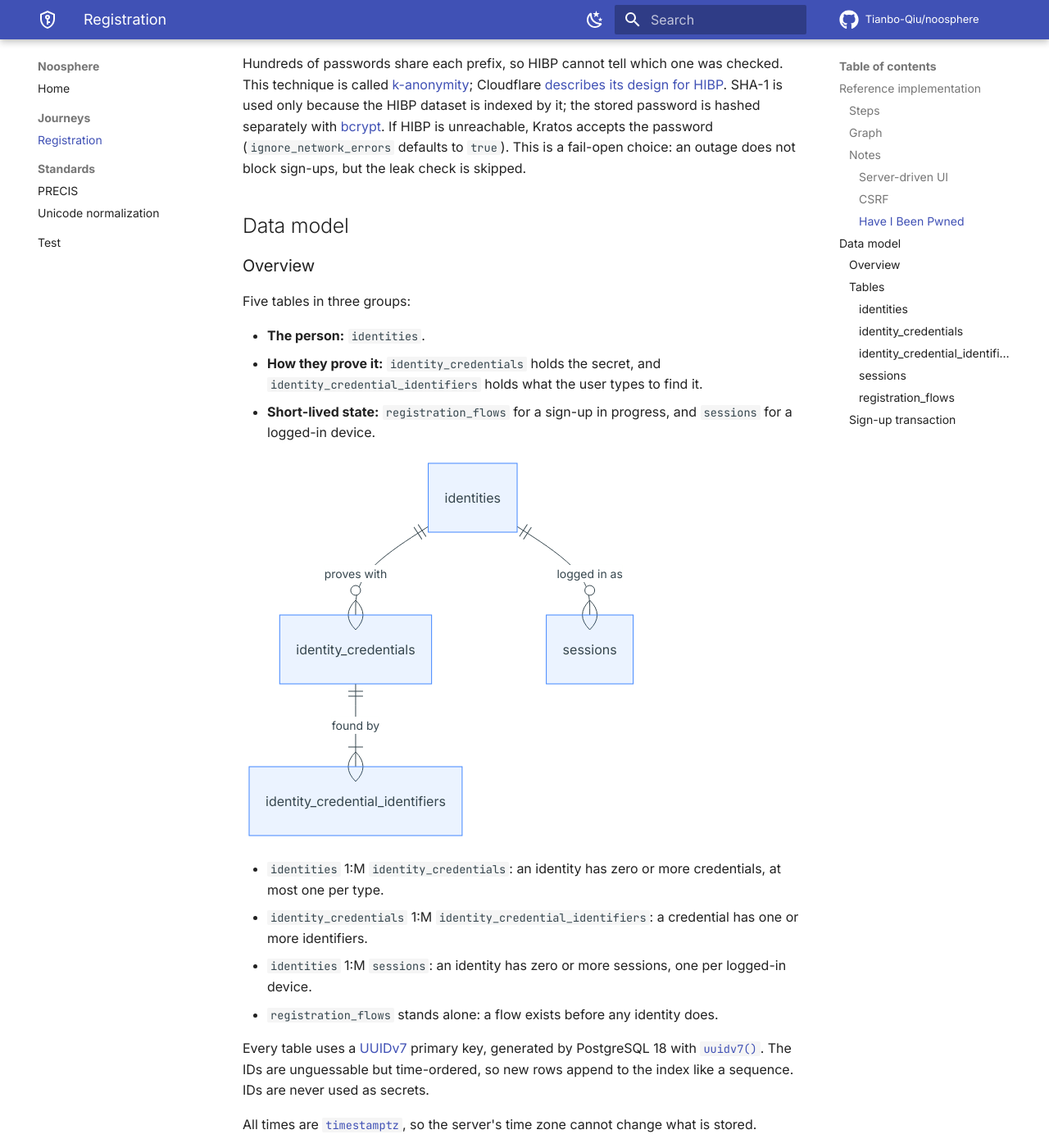
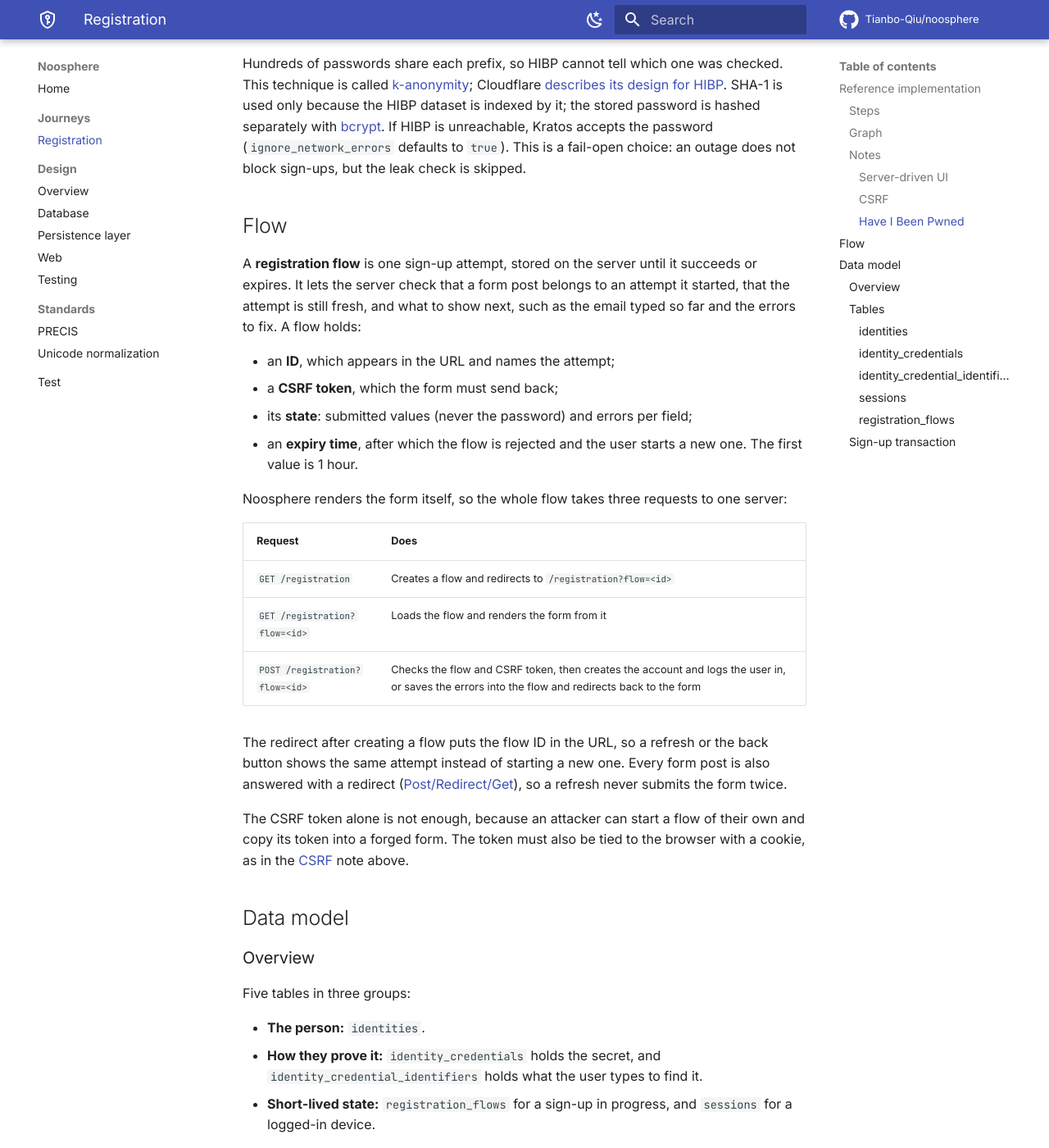
Before and after one commit to Tianbo-Qiu/noosphere, an MkDocs documentation site: the page built from docs/journeys/registration.md, in a window 1280 px wide and 1400 px high, scrolled down 4426 px. Shown: the whole window at 82% size. Built offline with MkDocs 1.6.1 and Material for MkDocs 9.7.7, drawn with Linux system fonts in a browser that asks for light colours; comment, search, counter and statistics services are not loaded; some of the changed text lies outside the part shown.

Commit message:
update design docs

```diff
--- a/docs/journeys/registration.md
+++ b/docs/journeys/registration.md
@@ -151,6 +151,27 @@ This runs on the password submit (step 8), after the length check (at least 8 ch
 
 Hundreds of passwords share each prefix, so HIBP cannot tell which one was checked. This technique is called [k-anonymity](https://en.wikipedia.org/wiki/K-anonymity); Cloudflare [describes its design for HIBP](https://blog.cloudflare.com/validating-leaked-passwords-with-k-anonymity/). SHA-1 is used only because the HIBP dataset is indexed by it; the stored password is hashed separately with [bcrypt](https://en.wikipedia.org/wiki/Bcrypt). If HIBP is unreachable, Kratos accepts the password (`ignore_network_errors` defaults to `true`). This is a fail-open choice: an outage does not block sign-ups, but the leak check is skipped.
 
+## Flow
+
+A **registration flow** is one sign-up attempt, stored on the server until it succeeds or expires. It lets the server check that a form post belongs to an attempt it started, that the attempt is still fresh, and what to show next, such as the email typed so far and the errors to fix. A flow holds:
+
+- an **ID**, which appears in the URL and names the attempt;
+- a **CSRF token**, which the form must send back;
+- its **state**: submitted values (never the password) and errors per field;
+- an **expiry time**, after which the flow is rejected and the user starts a new one. The first value is 1 hour.
+
+Noosphere renders the form itself, so the whole flow takes three requests to one server:
+
+| Request | Does |
+|---|---|
+| `GET /registration` | Creates a flow and redirects to `/registration?flow=<id>` |
+| `GET /registration?flow=<id>` | Loads the flow and renders the form from it |
+| `POST /registration?flow=<id>` | Checks the flow and CSRF token, then creates the account and logs the user in, or saves the errors into the flow and redirects back to the form |
+
+The redirect after creating a flow puts the flow ID in the URL, so a refresh or the back button shows the same attempt instead of starting a new one. Every form post is also answered with a redirect ([Post/Redirect/Get](https://en.wikipedia.org/wiki/Post/Redirect/Get)), so a refresh never submits the form twice.
+
+The CSRF token alone is not enough, because an attacker can start a flow of their own and copy its token into a forged form. The token must also be tied to the browser with a cookie, as in the [CSRF](#csrf) note above.
+
 ## Data model
 
 ### Overview
@@ -250,7 +271,7 @@ Constraints:
 
 `type` is copied into this table because a [unique constraint](https://www.postgresql.org/docs/18/ddl-constraints.html#DDL-CONSTRAINTS-UNIQUE-CONSTRAINTS) can only cover columns of one table. The composite [foreign key](https://www.postgresql.org/docs/18/ddl-constraints.html#DDL-CONSTRAINTS-FK) is what keeps the copy honest.
 
-Normalization happens before insert, and the rule depends on the method. For password login, emails are trimmed and lowercased, so `Ada@Example.com` is stored as `ada@example.com` and `ADA@example.com` hits the unique constraint. A social sign-in subject ID is case-sensitive and kept as is.
+Normalization happens before insert, and the rule depends on the method. For password login, emails are trimmed and then normalized with [PRECIS](../standards/precis.md), which lowercases them, maps fullwidth letters and rejects invisible characters. So `Ada@Example.com` is stored as `ada@example.com`, and `ADA@example.com` hits the unique constraint. A `CHECK` constraint rejects any identifier that is not already lowercase, trimmed, in [NFC](../standards/unicode-normalization.md) form and non-empty, in case some code path skips normalization. A social sign-in subject ID is case-sensitive and kept as is.
 
 #### sessions
 
--- a/mkdocs.yaml
+++ b/mkdocs.yaml
@@ -97,6 +97,12 @@ nav:
   - Home: index.md
   - Journeys:
       - Registration: journeys/registration.md
+  - Design:
+      - Overview: design/overview.md
+      - Database: design/database.md
+      - Persistence layer: design/persistence.md
+      - Web: design/web.md
+      - Testing: design/testing.md
   - Standards:
       - PRECIS: standards/precis.md
       - Unicode normalization: standards/unicode-normalization.md
```
Also changed, not shown: docs/design/database.md (added, +31 -0 lines), docs/design/overview.md (added, +41 -0 lines), docs/design/persistence.md (added, +45 -0 lines), docs/design/testing.md (added, +30 -0 lines), docs/design/web.md (added, +40 -0 lines).
